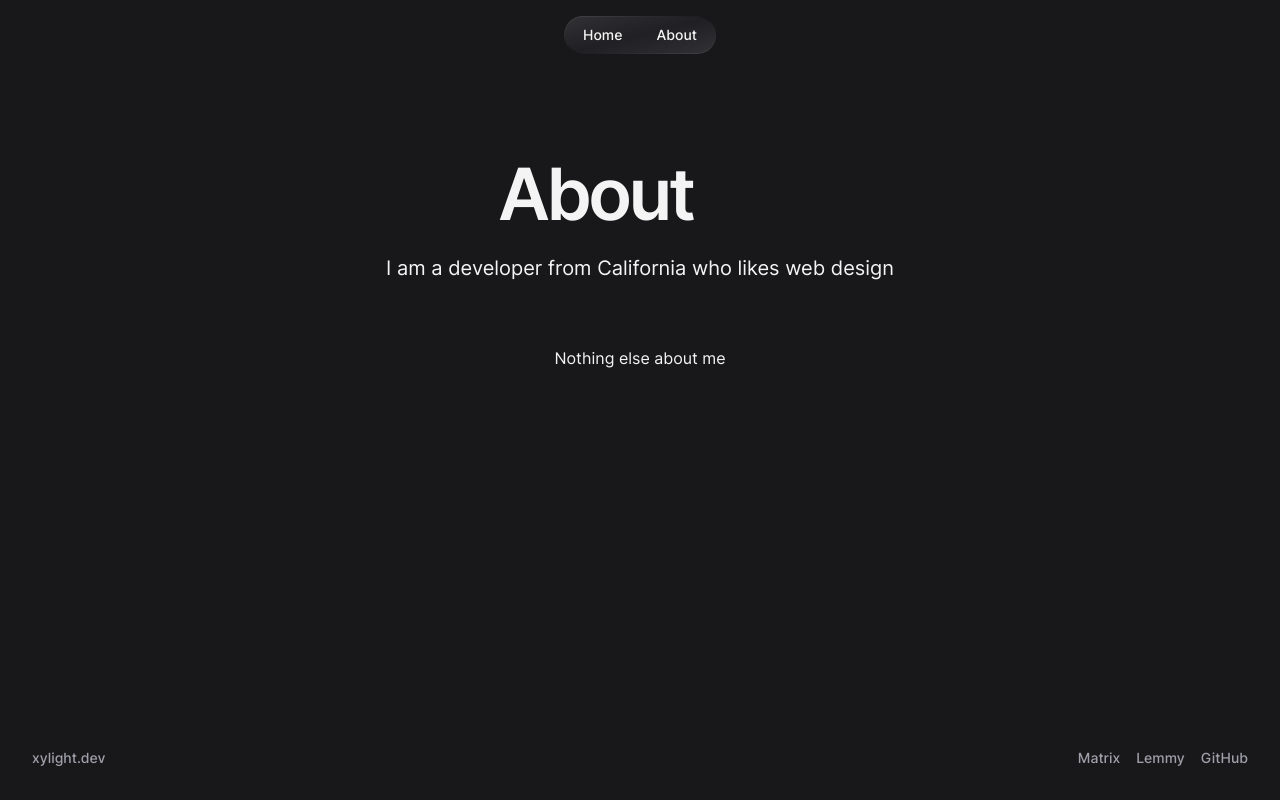
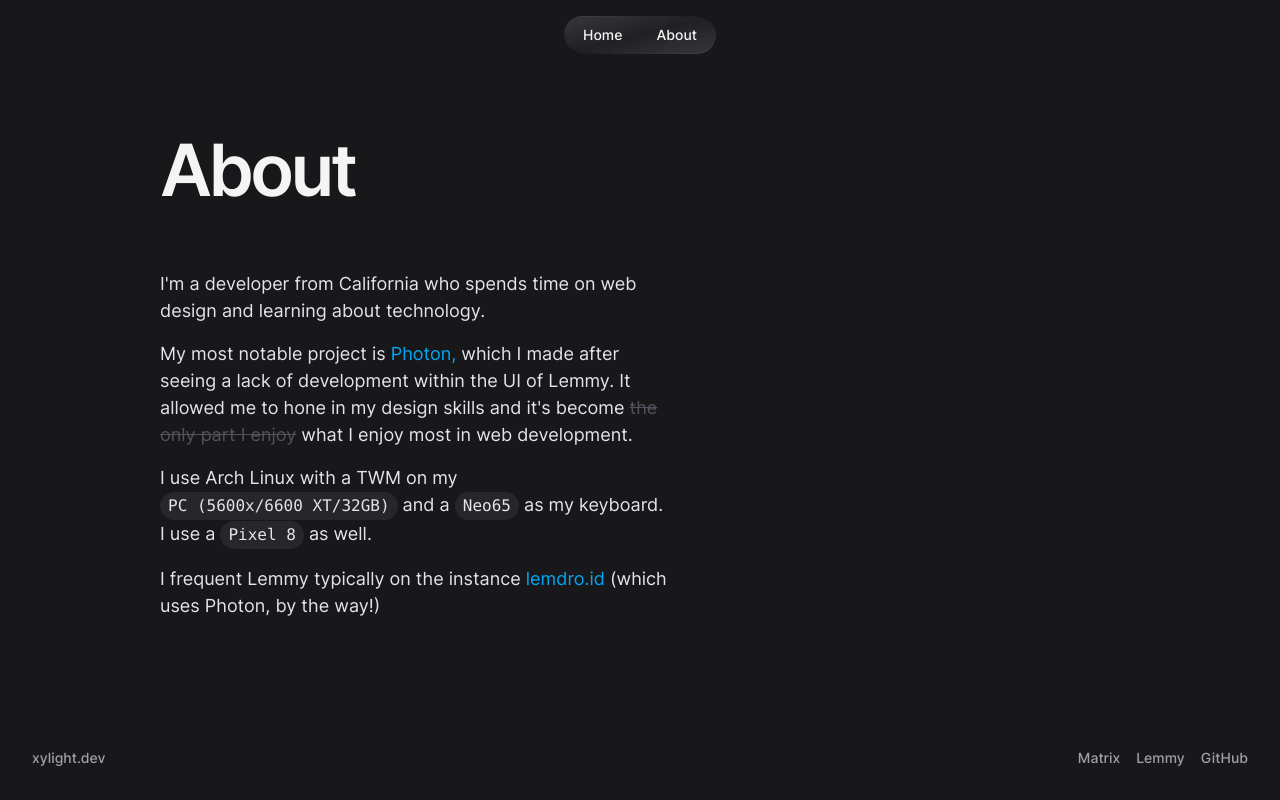
Before and after one commit to Xyphyn/xyphyn.github.io, a SvelteKit app: page /about in a window 1280 px wide. Built offline with nearby package versions, Linux system fonts and the light colour scheme.

Commit message:
misc: update about page

```diff
--- a/src/routes/+layout.svelte
+++ b/src/routes/+layout.svelte
@@ -13,7 +13,7 @@
 </svelte:head>
 
 <div class="min-h-screen w-full flex flex-col">
-	<div class="sticky top-0 w-full p-4 pointer-events-none">
+	<div class="sticky top-0 w-full p-4 pointer-events-none z-50">
 		<Navbar />
 	</div>
 	{@render children()}
--- a/src/routes/about/+page.svelte
+++ b/src/routes/about/+page.svelte
@@ -1,10 +1,53 @@
-<section class="max-w-7xl px-8 mx-auto">
-	<div class="p-8 xl:p-16 xl:px-32 text-xl max-w-7xl mx-auto">
-		<header class="space-y-6 flex items-center gap-4 animate-pop-in">
-			<enhanced:img src="./profile.jpeg" class="rounded-full w-24 h-24"></enhanced:img>
-			<h1 class="font-semibold text-7xl tracking-tighter">About</h1>
-		</header>
-		<p class="text-xl max-w-xl">I am a developer from California who likes web design</p>
+{#snippet specBlock(/** @type {string} */ text)}
+	<span class="font-mono text-base bg-zinc-800 rounded-full p-0.5 px-2 inline-block">{text}</span>
+{/snippet}
+
+<div class="flex flex-col-reverse xl:flex-row xl:items-center">
+	<section class="max-w-7xl px-8 w-full">
+		<div class="xl:p-16 xl:px-32 text-xl max-w-7xl mx-auto space-y-4">
+			<header class="space-y-6 flex items-center gap-4 animate-pop-in">
+				<h1 class="font-semibold text-7xl tracking-tighter">About</h1>
+			</header>
+		</div>
+	</section>
+	<div class="px-8 shrink-0">
+		<enhanced:img
+			src="./profile.jpeg"
+			class="rounded-full w-24 h-24 lg:w-48 lg:h-48"
+		></enhanced:img>
 	</div>
+</div>
+<section
+	class="max-w-6xl px-8 mt-8 xl:mt-0 xl:px-40 w-full text-lg leading-[1.5] text-zinc-200 typography space-y-4"
+>
+	<p>
+		I'm a developer from California who spends time on web design and learning about technology.
+	</p>
+	<p>
+		My most notable project is
+		<a href="https://github.com/xyphyn/photon" class="text-sky-500 hover:underline">Photon,</a>
+		which I made after seeing a lack of development within the UI of Lemmy. It allowed me to hone in
+		my design skills and it's become
+		<s class="text-zinc-600">the only part I enjoy</s>
+		what I enjoy most in web development.
+	</p>
+	<p>
+		I use Arch Linux with a TWM on my {@render specBlock('PC (5600x/6600 XT/32GB)')}
+		and a {@render specBlock('Neo65')} as my keyboard. I use a {@render specBlock('Pixel 8')} as well.
+	</p>
+	<p>
+		I frequent Lemmy typically on the instance <a
+			class="text-sky-500 hover:underline"
+			href="https://lemdro.id"
+		>
+			lemdro.id
+		</a>
+		(which uses Photon, by the way!)
+	</p>
 </section>
-<section class="max-w-7xl px-8 mx-auto">Nothing else about me</section>
+
+<style>
+	.typography p {
+		max-width: 32rem;
+	}
+</style>
--- a/src/routes/nav/Navbar.svelte
+++ b/src/routes/nav/Navbar.svelte
@@ -3,11 +3,11 @@
 </script>
 
 <div
-	class="relative w-max mx-auto rounded-full p-[1px] bg-gradient-to-br from-white/20 via-white/0 to-white/20 pointer-events-none"
+	class="relative backdrop-blur-2xl w-max mx-auto rounded-full p-[1px] bg-gradient-to-br from-white/20 via-white/0 to-white/20 pointer-events-none"
 >
 	<nav
 		class={[
-			'rounded-full backdrop-blur-2xl bg-zinc-800/50 px-0.5 py-0.5 z-10 flex flex-row gap-0.5 font-medium text-sm pointer-events-auto'
+			'rounded-full  backdrop-blur-xl bg-zinc-800/50 px-0.5 py-0.5 z-10 flex flex-row gap-0.5 font-medium text-sm pointer-events-auto'
 		]}
 	>
 		<NavLink href="/">Home</NavLink>
```
